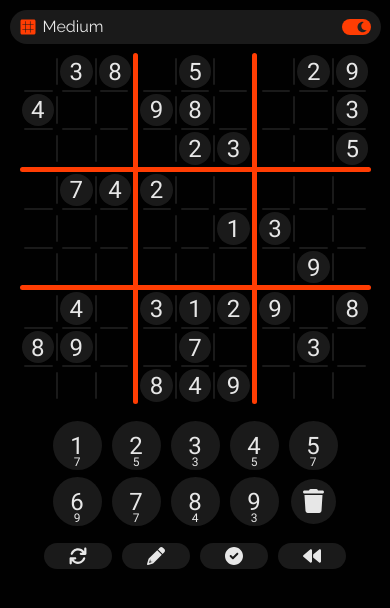
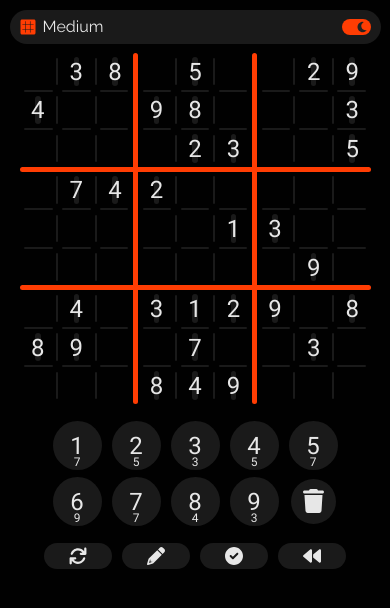
Before and after one commit to Tormak9970/simple-sudoku, a Svelte app: page / in a window 390 px wide. Shown: the top 608 px of the page. Built offline with nearby package versions, Linux system fonts and the light colour scheme.

Commit message:
chore: working on responsivity

```diff
--- a/src/components/Game.svelte
+++ b/src/components/Game.svelte
@@ -32,9 +32,9 @@
 
 <style>
   .game-container {
-    margin-top: calc((100vw - min(60vh, 90vw)) / 2 - 10px);
+    margin-top: min(calc((100vw - min(60vh, 90vw)) / 2 - 10px), 40px);
 
-    width: 100%;
+    width: min(60vh, 90vw);
 
     display: flex;
     flex-direction: column;
--- a/src/components/board/cells/SubCell.svelte
+++ b/src/components/board/cells/SubCell.svelte
@@ -113,6 +113,7 @@
 </script>
 
 <!-- svelte-ignore a11y-click-events-have-key-events -->
+<div class="sub-cell-container">
   <div
     class="sub-cell"
     class:clue={!editable}
@@ -135,12 +136,23 @@
       </div>
     {/if}
   </div>
+</div>
 
 <style>
-  .sub-cell {
+  .sub-cell-container {
     width: calc((100% - 4px - 12px) / 3);
     height: calc(100% - 4px);
+
     margin: 2px;
+    display: flex;
+    flex-direction: column;
+    justify-content: center;
+    align-items: center;
+
+  }
+  .sub-cell {
+    width: min(calc((100% - 4px - 12px) / 3), 80px);
+    height: min(calc(100% - 4px), 80px);
     display: flex;
     flex-direction: column;
     justify-content: center;
--- a/src/components/header/Header.svelte
+++ b/src/components/header/Header.svelte
@@ -17,7 +17,7 @@
   } from "../../stores";
   import ThemeToggle from "./ThemeToggle.svelte";
 
-  async function back(e: Event) {
+  async function back() {
     await $solver.save();
     $timer = "00:00:00";
     $isPaused = false;
@@ -64,7 +64,7 @@
 
 <style>
   .header {
-    margin-top: calc((100vw - min(60vh, 90vw)) / 2 - 10px);
+    margin-top: min(calc((100vw - min(60vh, 90vw)) / 2 - 10px), 40px);
     width: min(60vh, 90vw);
     height: 34px;
 
```
Lines whose indentation alone changed are shown as unchanged.
